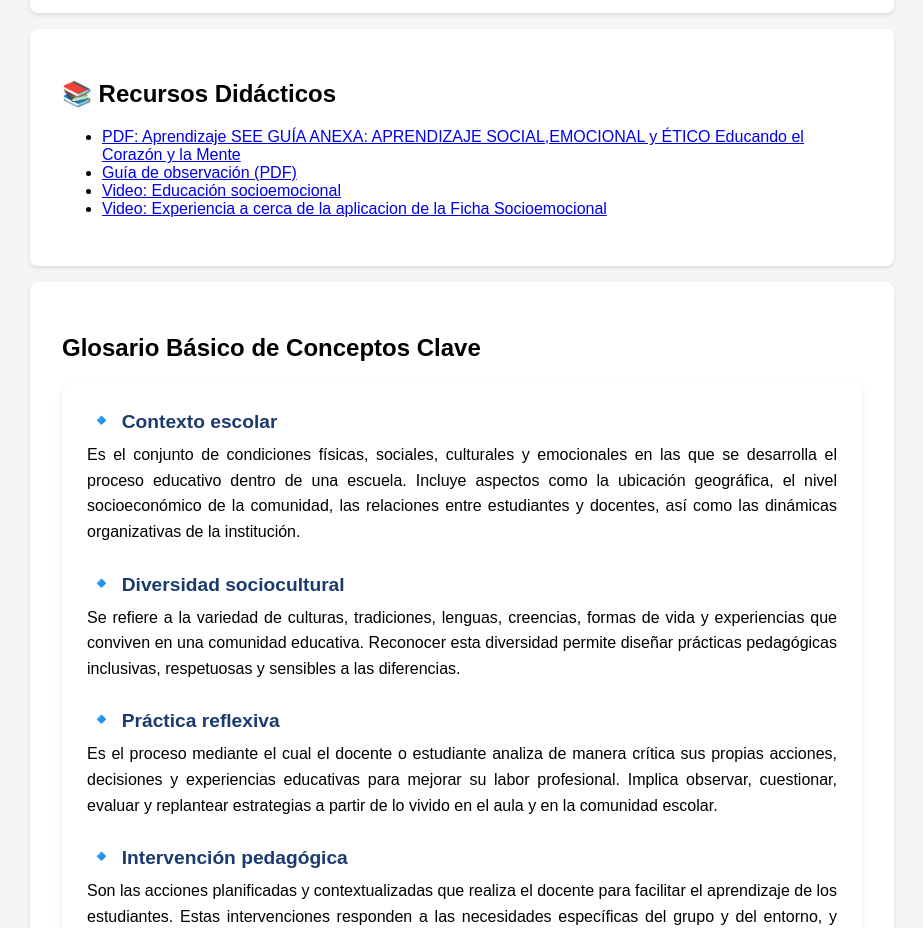
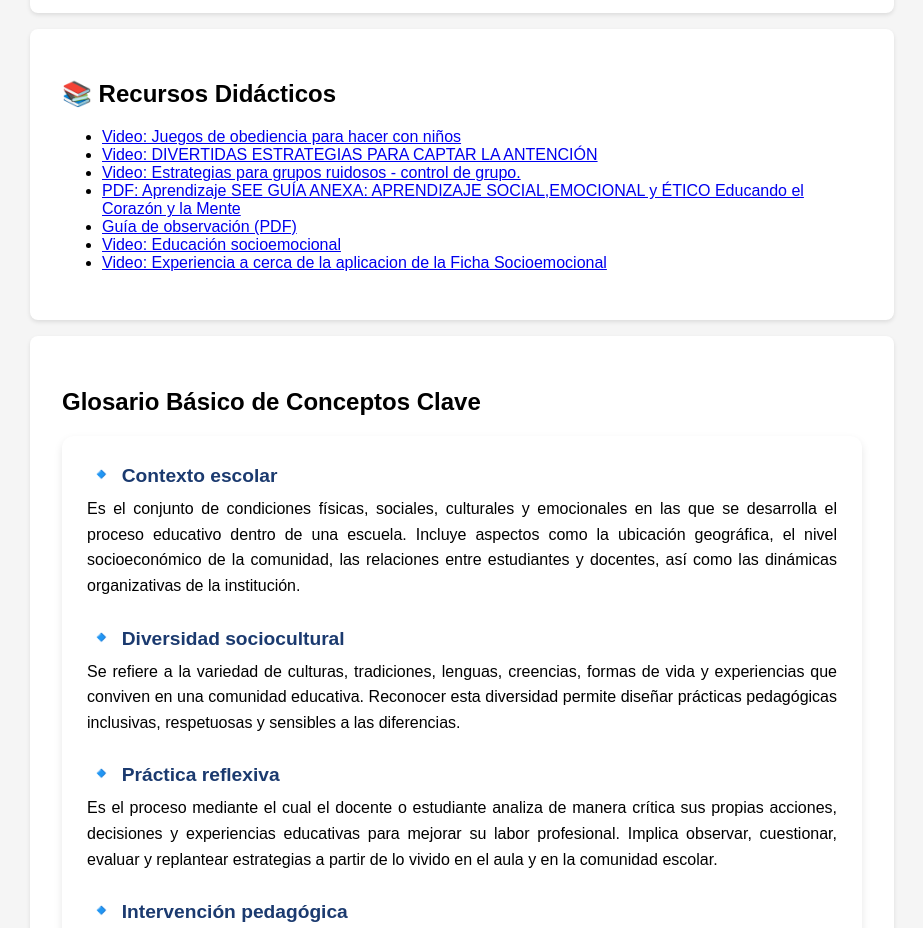
Before and after one commit to ramun9533/EVA-Educaci-n_Socioemocional, a plain HTML site: page index.html in a window 1280 px wide. Shown: the part 2580-3508 px from the top of the page, without its empty margins (178-1101 px from the left). Drawn offline with Linux system fonts and the light colour scheme.

Commit message:
Update index.html
Se agregan videos de apoyo

```diff
--- a/index.html
+++ b/index.html
@@ -59,6 +59,9 @@
     <section id="recursos" class="section">
         <h2>📚 Recursos Didácticos</h2>
         <ul>
+            <li><a href="https://www.youtube.com/watch?v=BEt-FZ_cMuw" target="_blank">Video: Juegos de obediencia para hacer con niños</a></li>
+            <li><a href="https://www.youtube.com/watch?v=OPdaqBTDu9E" target="_blank">Video: DIVERTIDAS ESTRATEGIAS PARA CAPTAR LA ANTENCIÓN</a></li>
+            <li><a href="https://www.youtube.com/watch?v=9CX7e8flY6U">Video: Estrategias para grupos ruidosos - control de grupo.</a></li>
             <li><a href="https://www.youtube.com/watch?v=WyIr7kg1FnQ" target="_blank">PDF: Aprendizaje SEE GUÍA ANEXA: APRENDIZAJE SOCIAL,EMOCIONAL  y ÉTICO Educando el Corazón y la Mente</a></li>
             <li><a href="https://es.scribd.com/document/871444694/Guia-de-Observacion"> Guía de observación (PDF)</a></li>
             <li><a href="https://www.youtube.com/watch?v=LfxEVHY7Ex0" target="_blank">Video: Educación socioemocional</a></li>
```
